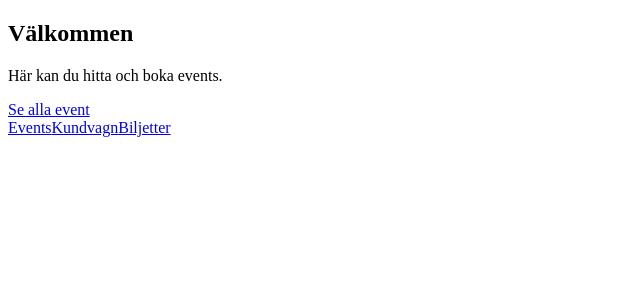
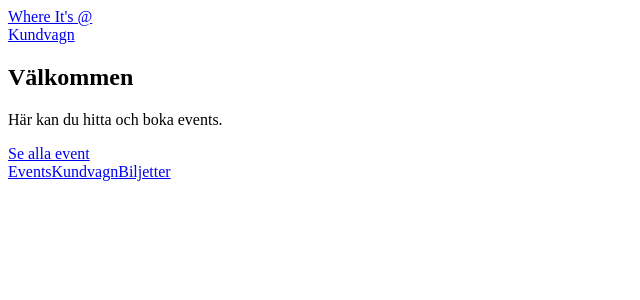
Before and after one commit to AngelaRaven84/whereItsAt, a React (Vite) app: page / in a window 1280 px wide. Shown: the top 300 px of the page, without its empty margins (0-640 px from the left). Built offline with nearby package versions, Linux system fonts and the light colour scheme.

Commit message:
Fixade headern och landningssidam

```diff
--- a/src/components/Header/Header.jsx
+++ b/src/components/Header/Header.jsx
@@ -5,11 +5,10 @@ const Header = () => {
 	return (
 		<header className='header'>
 			<Link to='/' className='logo'>
-				ShopApp
+				Where It's @
 			</Link>
 
 			<nav className='desktop-nav'>
-				<Link to='/products'>Produkter</Link>
 				<Link to='/cart'>Kundvagn</Link>
 			</nav>
 		</header>
--- a/src/layouts/RootLayout.jsx
+++ b/src/layouts/RootLayout.jsx
@@ -1,10 +1,11 @@
 import { Outlet } from 'react-router-dom';
-//import Header from '../components/Header/Header';
+import Header from '../components/Header/Header';
 import FooterNav from '../components/FooterNav/FooterNav';
 
 function RootLayout() {
 	return (
 		<>
+			<Header />
 			<main>
 				<Outlet />
 			</main>
```
